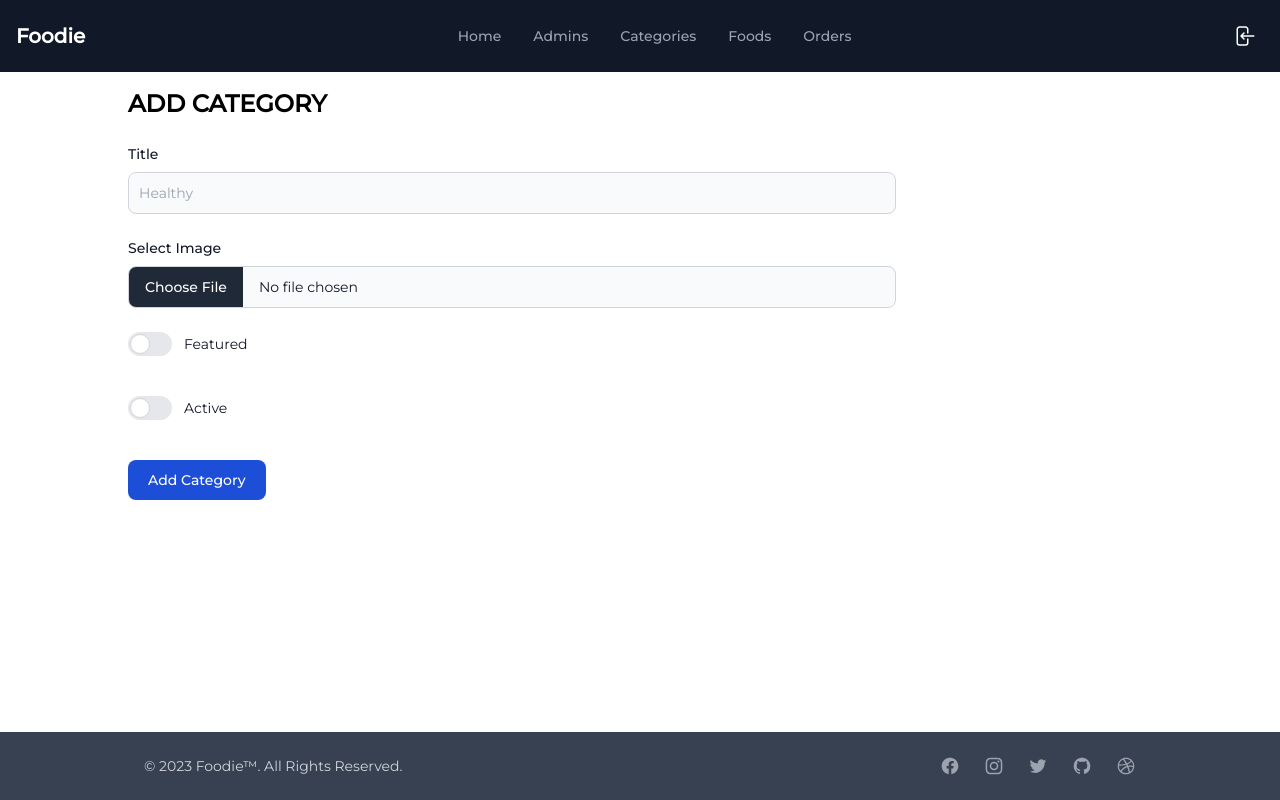
After one commit to kyng-cytro/foodie, a PHP site: page /foodie/admin/add-category.php in a window 1280 px wide. The commit adds this page. Run offline with PHP 8.4, Linux system fonts and the light colour scheme; some libraries are stand-ins or nearby versions.

Commit message:
:sparkles: add categories & mild refactor

```diff
--- a/admin/add-admin.php
+++ b/admin/add-admin.php
@@ -13,7 +13,7 @@
     <title>Foodie | Add Admin</title>
 </head>
 
-<body class="min-h-screen flex flex-col">
+<body class="min-h-screen flex flex-col font-montserrat">
     <!--- Nav Bar -->
     <?php include('partials/header.php') ?>
 
@@ -58,7 +58,7 @@
                     <input name="password" type="password" id="password" class="bg-gray-50 border border-gray-300 text-gray-900 text-sm rounded-lg focus:ring-blue-500 focus:border-blue-500 block w-full p-2.5" placeholder="*********" required>
                 </div>
 
-                <button type="submit" name="submit" class="text-white bg-blue-700 hover:bg-blue-800 focus:ring-4 focus:outline-none focus:ring-blue-300 font-medium rounded-lg text-sm w-full sm:w-auto px-5 py-2.5 text-center dark:bg-blue-600 dark:hover:bg-blue-700 dark:focus:ring-blue-800">Submit</button>
+                <button type="submit" name="submit" class="text-white bg-blue-700 hover:bg-blue-800 focus:ring-4 focus:outline-none focus:ring-blue-300 font-medium rounded-lg text-sm w-full sm:w-auto px-5 py-2.5 text-center dark:bg-blue-600 dark:hover:bg-blue-700 dark:focus:ring-blue-800">Add Admin</button>
             </form>
         </div>
     </div>
--- /dev/null
+++ b/admin/add-category.php
@@ -0,0 +1,102 @@
+<!DOCTYPE html>
+<html lang="en">
+
+<head>
+    <meta charset="UTF-8">
+    <meta http-equiv="X-UA-Compatible" content="IE=edge">
+    <meta name="viewport" content="width=device-width, initial-scale=1.0">
+    <link rel="preconnect" href="https://fonts.googleapis.com" />
+    <link rel="preconnect" href="https://fonts.gstatic.com" crossorigin />
+    <link href="https://fonts.googleapis.com/css2?family=Montserrat:wght@200;300;400;500&display=swap" rel="stylesheet" />
+    <link href="https://cdnjs.cloudflare.com/ajax/libs/flowbite/1.6.3/flowbite.min.css" rel="stylesheet" />
+    <link rel="stylesheet" href="../css/output.css" />
+    <title>Foodie | Add Category</title>
+</head>
+
+<body class="min-h-screen flex flex-col font-montserrat">
+    <!--- Nav Bar -->
+    <?php include('partials/header.php') ?>
+
+    <!-- Main Content -->
+    <div class="md:max-w-[80%] mx-auto py-4 px-2 md:px-0 w-full flex-1">
+        <div class="space-y-6">
+            <h2 class="font-bold text-2xl uppercase">Add Category</h2>
+            <?php
+
+            if (isset($_POST['submit'])) {
+                $title = $_POST['title'];
+                $featured = isset($_POST['featured']) ? $_POST['featured'] == "on" : 0;
+                $active = isset($_POST['active']) ? $_POST['active'] == "on" : 0;
+
+                if (isset($_FILES['image']['name'])) {
+                    $image_name = $_FILES['image']['name'];
+                    if ($image_name != "") {
+                        $ext = end(explode('.', $image_name));
+                        $image_name = "Food_Category_" . rand(000, 999) . '.' . $ext;
+                        $source_path = $_FILES['image']['tmp_name'];
+
+                        //NOTE: Had to make this directory writable
+                        $destination_path = "../images/category/" . $image_name;
+                        $upload = move_uploaded_file($source_path, $destination_path);
+                        if ($upload == false) {
+                            $_SESSION['upload'] =  '<span class="text-sm font-semibold text-red-500">Failed to Upload Image.</span>';
+                            header('location:' . SITEURL . 'admin/manage-categories.php');
+                            die();
+                        }
+                    }
+                } else {
+                    $image_name = "";
+                }
+
+                $sql = "INSERT INTO category SET
+                    title='$title',
+                    image_name='$image_name',
+                    featured='$featured',
+                    active='$active'
+                ";
+
+                $res = $conn->real_query($sql);
+
+                if ($res) {
+                    $_SESSION['add'] = '<span class="text-sm font-semibold text-green-500">Category Added Successfully.</span>';
+                } else {
+                    $_SESSION['add'] = '<span class="text-sm font-semibold text-red-500">Failed to Add Category.</span>';
+                }
+
+                header('location:' . SITEURL . 'admin/manage-categories.php');
+            }
+
+            ?>
+            <form action="<?php $_SERVER['PHP_SELF'] ?>" method="POST" enctype="multipart/form-data" class="max-w-3xl">
+                <div class="mb-6">
+                    <label for="title" class="block mb-2 text-sm font-medium text-gray-900 ">Title</label>
+                    <input name="title" type="text" id="title" class="bg-gray-50 border border-gray-300 text-gray-900 text-sm rounded-lg focus:ring-blue-500 focus:border-blue-500 block w-full p-2.5" placeholder="Healthy" required>
+                </div>
+                <div class="mb-6">
+                    <label for="image" class="block mb-2 text-sm font-medium text-gray-900 ">Select Image</label>
+                    <input class="block w-full text-sm text-gray-900 border border-gray-300 rounded-lg cursor-pointer bg-gray-50  focus:outline-none" name="image" id="image" type="file" required>
+                </div>
+                <div class="mb-6">
+                    <label class="relative inline-flex items-center mb-4 cursor-pointer">
+                        <input type="checkbox" name="featured" id="featured" class="sr-only peer">
+                        <div class="w-11 h-6 bg-gray-200 rounded-full peer peer-focus:ring-4 peer-focus:ring-blue-300 peer-checked:after:translate-x-full peer-checked:after:border-white after:content-[''] after:absolute after:top-0.5 after:left-[2px] after:bg-white after:border-gray-300 after:border after:rounded-full after:h-5 after:w-5 after:transition-all  peer-checked:bg-blue-600"></div>
+                        <span class="ml-3 text-sm  text-gray-900">Featured</span>
+                    </label>
+                </div>
+                <div class="mb-6">
+                    <label class="relative inline-flex items-center mb-4 cursor-pointer">
+                        <input type="checkbox" name="active" id="active" class="sr-only peer">
+                        <div class="w-11 h-6 bg-gray-200 rounded-full peer peer-focus:ring-4 peer-focus:ring-blue-300 peer-checked:after:translate-x-full peer-checked:after:border-white after:content-[''] after:absolute after:top-0.5 after:left-[2px] after:bg-white after:border-gray-300 after:border after:rounded-full after:h-5 after:w-5 after:transition-all  peer-checked:bg-blue-600"></div>
+                        <span class="ml-3 text-sm  text-gray-900">Active</span>
+                    </label>
+                </div>
+                <button type="submit" name="submit" class="text-white bg-blue-700 hover:bg-blue-800 focus:ring-4 focus:outline-none focus:ring-blue-300 font-medium rounded-lg text-sm w-full sm:w-auto px-5 py-2.5 text-center dark:bg-blue-600 dark:hover:bg-blue-700 dark:focus:ring-blue-800">Add Category</button>
+            </form>
+        </div>
+    </div>
+    <!-- Footer -->
+    <?php include('partials/footer.php') ?>
+    <script src="https://cdnjs.cloudflare.com/ajax/libs/flowbite/1.6.3/flowbite.min.js"></script>
+</body>
+
+</html>
--- a/admin/edit-admin.php
+++ b/admin/edit-admin.php
@@ -10,7 +10,7 @@
     <title>Foodie | Edit Admin</title>
 </head>
 
-<body class="min-h-screen flex flex-col">
+<body class="min-h-screen flex flex-col font-montserrat">
     <!--- Nav Bar -->
     <?php include('partials/header.php') ?>
 
@@ -42,6 +42,7 @@
                 $username = $_POST['username'];
 
 
+                //TODO: Fix updated at timestamp
                 $sql = "UPDATE admin SET
                 full_name = '$full_name',
                 username = '$username'
--- a/admin/index.php
+++ b/admin/index.php
@@ -13,7 +13,7 @@
     <title>Foodie | Admin</title>
 </head>
 
-<body class="min-h-screen flex flex-col">
+<body class="min-h-screen flex flex-col font-montserrat">
     <!--- Nav Bar -->
     <?php include('partials/header.php') ?>
 
--- a/admin/login.php
+++ b/admin/login.php
@@ -12,7 +12,7 @@
     <title>Foodie | Reset Password</title>
 </head>
 
-<body class="min-h-screen flex flex-col bg-gray-200">
+<body class="min-h-screen flex flex-col bg-gray-200 font-montserrat">
     <div class="h-full flex flex-col items-center justify-center">
         <div class="w-full max-w-2xl space-y-3">
             <h2 class="font-bold text-2xl uppercase text-left w-full md:max-w-2xl px-2 md:px-0">Sign In</h2>
--- a/admin/manage-admins.php
+++ b/admin/manage-admins.php
@@ -13,7 +13,7 @@
     <title>Foodie | Manage Admin</title>
 </head>
 
-<body class="min-h-screen flex flex-col">
+<body class="min-h-screen flex flex-col font-montserrat">
     <!--- Nav Bar -->
     <?php include('partials/header.php') ?>
 
--- a/admin/manage-foods.php
+++ b/admin/manage-foods.php
@@ -13,7 +13,7 @@
     <title>Foodie | Manage Foods</title>
 </head>
 
-<body class="min-h-screen flex flex-col">
+<body class="min-h-screen flex flex-col font-montserrat">
     <!--- Nav Bar -->
     <?php include('partials/header.php') ?>
 
--- a/admin/manage-orders.php
+++ b/admin/manage-orders.php
@@ -13,7 +13,7 @@
     <title>Foodie | Manage Orders</title>
 </head>
 
-<body class="min-h-screen flex flex-col">
+<body class="min-h-screen flex flex-col font-montserrat">
     <!--- Nav Bar -->
     <?php include('partials/header.php') ?>
 
--- a/admin/partials/footer.php
+++ b/admin/partials/footer.php
@@ -1,5 +1,5 @@
 <footer>
-    <div class="bg-gray-700">
+    <div class="bg-gray-700 font-montserrat">
         <div class="px-4 py-6 md:flex md:items-center md:justify-between md:max-w-[80%] mx-auto">
             <span class="text-sm text-gray-300 sm:text-center">© 2023 <a href="https://flowbite.com/">Foodie™</a>. All Rights
                 Reserved.
--- a/admin/partials/header.php
+++ b/admin/partials/header.php
@@ -2,7 +2,7 @@
 <!--TODO: remember to enable auth -->
 <?php #include('login-check.php')
 ?>
-<nav class=" border-gray-200 px-2 sm:px-4 py-2.5  bg-gray-900">
+<nav class=" border-gray-200 px-2 sm:px-4 py-2.5  bg-gray-900 font-montserrat">
     <div class="container flex flex-wrap items-center justify-between mx-auto">
         <a href="<?php echo SITEURL . '/admin'  ?>" class="flex items-center">
             <span class="self-center text-xl font-semibold whitespace-nowrap text-white">Foodie</span>
@@ -30,19 +30,19 @@
                 <li>
                     <a href="manage-orders.php" class="<?php echo ('block mb-1 md:mb-0 py-2 pl-3 pr-4 rounded md:bg-transparent md:p-0 ') . (str_contains($_SERVER['PHP_SELF'], 'manage-orders.php') ? ('text-white bg-blue-700 md:text-blue-700') : ('text-gray-400 md:hover:text-white hover:bg-gray-700 hover:text-white md:hover:bg-transparent ')) ?>">Orders</a>
                 </li>
-                <a href="<?php echo SITEURL . '/admin/logout.php'  ?>" class="my-1 items-center justify-end text-white flex md:hidden space-x-1 font-light hover:underline">
-                    <svg class=" w-5 h-5" xmlns="http://www.w3.org/2000/svg" fill="none" viewBox="0 0 24 24" stroke-width="1.5" stroke="currentColor" class="w-6 h-6">
-                        <path stroke-linecap="round" stroke-linejoin="round" d="M15.75 9V5.25A2.25 2.25 0 0013.5 3h-6a2.25 2.25 0 00-2.25 2.25v13.5A2.25 2.25 0 007.5 21h6a2.25 2.25 0 002.25-2.25V15M12 9l-3 3m0 0l3 3m-3-3h12.75" />
-                    </svg>
-                    <span>logout</span>
-                </a>
+                <div class="w-full flex md:hidden justify-end">
+                    <a title="Logout" href="<?php echo SITEURL . '/admin/logout.php'  ?>" class="text-white p-2 rounded-lg focus:outline-none focus:ring-2 hover:bg-gray-700 focus:ring-gray-600">
+                        <svg class=" w-5 h-5" xmlns="http://www.w3.org/2000/svg" fill="none" viewBox="0 0 24 24" stroke-width="1.5" stroke="currentColor" class="w-6 h-6">
+                            <path stroke-linecap="round" stroke-linejoin="round" d="M15.75 9V5.25A2.25 2.25 0 0013.5 3h-6a2.25 2.25 0 00-2.25 2.25v13.5A2.25 2.25 0 007.5 21h6a2.25 2.25 0 002.25-2.25V15M12 9l-3 3m0 0l3 3m-3-3h12.75" />
+                        </svg>
+                    </a>
+                </div>
             </ul>
         </div>
-        <a href="<?php echo SITEURL . '/admin/logout.php'  ?>" class="items-center text-white hidden md:flex space-x-1 font-light hover:underline">
+        <a title="Logout" href="<?php echo SITEURL . '/admin/logout.php'  ?>" class=" text-white hidden md:flex p-2 rounded-lg focus:outline-none focus:ring-2 hover:bg-gray-700 focus:ring-gray-600">
             <svg class=" w-6 h-6" xmlns="http://www.w3.org/2000/svg" fill="none" viewBox="0 0 24 24" stroke-width="1.5" stroke="currentColor" class="w-6 h-6">
                 <path stroke-linecap="round" stroke-linejoin="round" d="M15.75 9V5.25A2.25 2.25 0 0013.5 3h-6a2.25 2.25 0 00-2.25 2.25v13.5A2.25 2.25 0 007.5 21h6a2.25 2.25 0 002.25-2.25V15M12 9l-3 3m0 0l3 3m-3-3h12.75" />
             </svg>
-            <span>logout</span>
         </a>
     </div>
 </nav>
--- a/admin/reset-password.php
+++ b/admin/reset-password.php
@@ -10,7 +10,7 @@
     <title>Foodie | Reset Password</title>
 </head>
 
-<body class="min-h-screen flex flex-col">
+<body class="min-h-screen flex flex-col font-montserrat">
     <!--- Nav Bar -->
     <?php include('partials/header.php') ?>
 
@@ -50,6 +50,7 @@
 
                     if ($new_password == $confirm_password) {
 
+                        //TODO: Fix updated at timestamp
                         $sql2 = "UPDATE `admin` SET
                         password='$new_password'
                         WHERE id=$id
--- a/css/output.css
+++ b/css/output.css
@@ -757,6 +777,10 @@ video {
 
 .w-full {
   width: 100%;
+}
+
+.w-11 {
+  width: 2.75rem;
 }
 
 .max-w-2xl {
@@ -1318,6 +1357,70 @@ video {
   transition-timing-function: cubic-bezier(0.4, 0, 0.2, 1);
 }
 
+.after\:absolute::after {
+  content: var(--tw-content);
+  position: absolute;
+}
+
+.after\:left-\[2px\]::after {
+  content: var(--tw-content);
+  left: 2px;
+}
+
+.after\:top-0::after {
+  content: var(--tw-content);
+  top: 0px;
+}
+
+.after\:top-0\.5::after {
+  content: var(--tw-content);
+  top: 0.125rem;
+}
+
+.after\:h-5::after {
+  content: var(--tw-content);
+  height: 1.25rem;
+}
+
+.after\:w-5::after {
+  content: var(--tw-content);
+  width: 1.25rem;
+}
+
+.after\:rounded-full::after {
+  content: var(--tw-content);
+  border-radius: 9999px;
+}
+
+.after\:border::after {
+  content: var(--tw-content);
+  border-width: 1px;
+}
+
+.after\:border-gray-300::after {
+  content: var(--tw-content);
+  --tw-border-opacity: 1;
+  border-color: rgb(209 213 219 / var(--tw-border-opacity));
+}
+
+.after\:bg-white::after {
+  content: var(--tw-content);
+  --tw-bg-opacity: 1;
+  background-color: rgb(255 255 255 / var(--tw-bg-opacity));
+}
+
+.after\:transition-all::after {
+  content: var(--tw-content);
+  transition-property: all;
+  transition-timing-function: cubic-bezier(0.4, 0, 0.2, 1);
+  transition-duration: 150ms;
+}
+
+.after\:content-\[\'\'\]::after {
+  --tw-content: '';
+  content: var(--tw-content);
+}
+
 .hover\:scale-105:hover {
   --tw-scale-x: 1.05;
   --tw-scale-y: 1.05;
--- a/index.php
+++ b/index.php
@@ -36,7 +36,7 @@ if (isset($_GET['addtocart'])) {
 }
 ?>
 
-<body class="bg-slate-800">
+<body class="bg-slate-800 font-montserrat">
   <div class="min-h-screen font-montserrat flex flex-col">
     <?php include('partials/header.php') ?>
     <!-- Main Content -->
--- a/partials/footer.php
+++ b/partials/footer.php
@@ -1,5 +1,5 @@
 <!-- Footer -->
-<footer class="bg-gray-900">
+<footer class="bg-gray-900 font-montserrat">
   <div class="grid grid-cols-2 gap-8  px-6 py-8 md:grid-cols-4 md:justify-items-center">
     <div>
       <h2 class="mb-6 text-sm font-semibold uppercase text-gray-400">
--- a/partials/header.php
+++ b/partials/header.php
@@ -1,6 +1,6 @@
 <?php include("../config/constants.php") ?>
 <!-- Navbar -->
-<nav class="border-gray-200 px-2 sm:px-4 py-2.5 rounded bg-gray-900">
+<nav class="border-gray-200 px-2 sm:px-4 py-2.5 rounded bg-gray-900 font-montserrat">
   <div class="md:max-w-[80%] container flex flex-wrap items-center justify-between mx-auto">
     <a href="#" class="flex items-center">
       <span class="self-center text-xl font-semibold whitespace-nowrap text-white">Foodie</span>
```
Also changed, not shown: other parts of css/output.css (+88 -0 lines), admin/manage-categories.php (+48 -12 lines), images/category/Food_Category_114.jpg (added).
